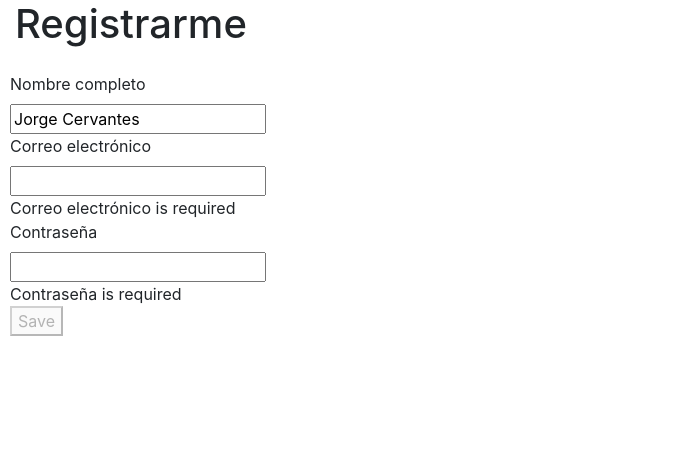
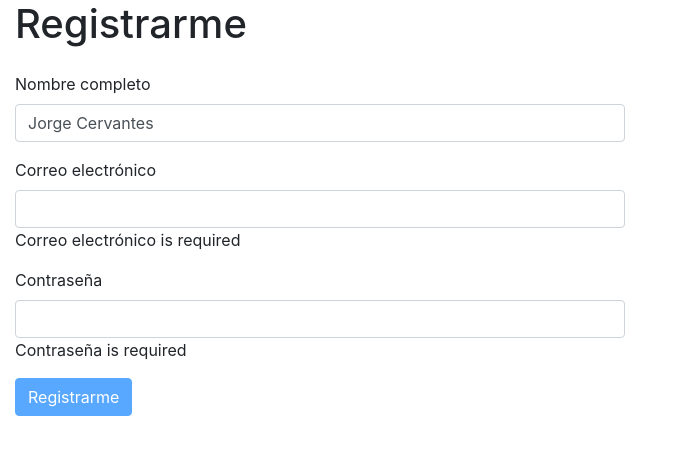
Before and after one commit to devcoy/angular-dynamic-forms, an Angular app: page /signup in a window 1280 px wide. Shown: the top 454 px of the page, without its empty margins (0-678 px from the left). Built offline with nearby package versions, Linux system fonts and the light colour scheme.

Commit message:
bootstrap styles added

```diff
--- a/src/app/dynamic-form/my-implementation/ui/forms/components/form-control/form-control.component.html
+++ b/src/app/dynamic-form/my-implementation/ui/forms/components/form-control/form-control.component.html
@@ -1,8 +1,8 @@
-<div [formGroup]="form">
+<div [formGroup]="form" class="form-group">
   <label [attr.for]="control.key">{{ control.label }}</label>
-
   <div [ngSwitch]="control.controlType">
     <input
+      class="form-control"
       *ngSwitchCase="'input'"
       [formControlName]="control.key"
       [id]="control.key"
--- a/src/app/dynamic-form/my-implementation/ui/forms/shared/form-layout/form-layout.component.html
+++ b/src/app/dynamic-form/my-implementation/ui/forms/shared/form-layout/form-layout.component.html
@@ -1,15 +1,13 @@
-<div>
-  <form (ngSubmit)="onSubmit()" [formGroup]="form">
-    <div *ngFor="let control of controls" class="form-row">
-      <app-form-control [control]="control" [form]="form"></app-form-control>
-    </div>
+<form (ngSubmit)="onSubmit()" [formGroup]="form">
+  <div *ngFor="let control of controls">
+    <app-form-control [control]="control" [form]="form"></app-form-control>
+  </div>
 
-    <div class="form-row">
-      <button type="submit" [disabled]="!form.valid">Save</button>
-    </div>
-  </form>
+  <button class="btn btn-primary" type="submit" [disabled]="!form.valid">
+    Registrarme
+  </button>
+</form>
 
-  <div *ngIf="payLoad" class="form-row">
-    <strong>Saved the following values</strong><br />{{ payLoad }}
-  </div>
+<div *ngIf="payLoad" class="row mt-4">
+  <strong>Saved the following values</strong><br />{{ payLoad }}
 </div>
```
